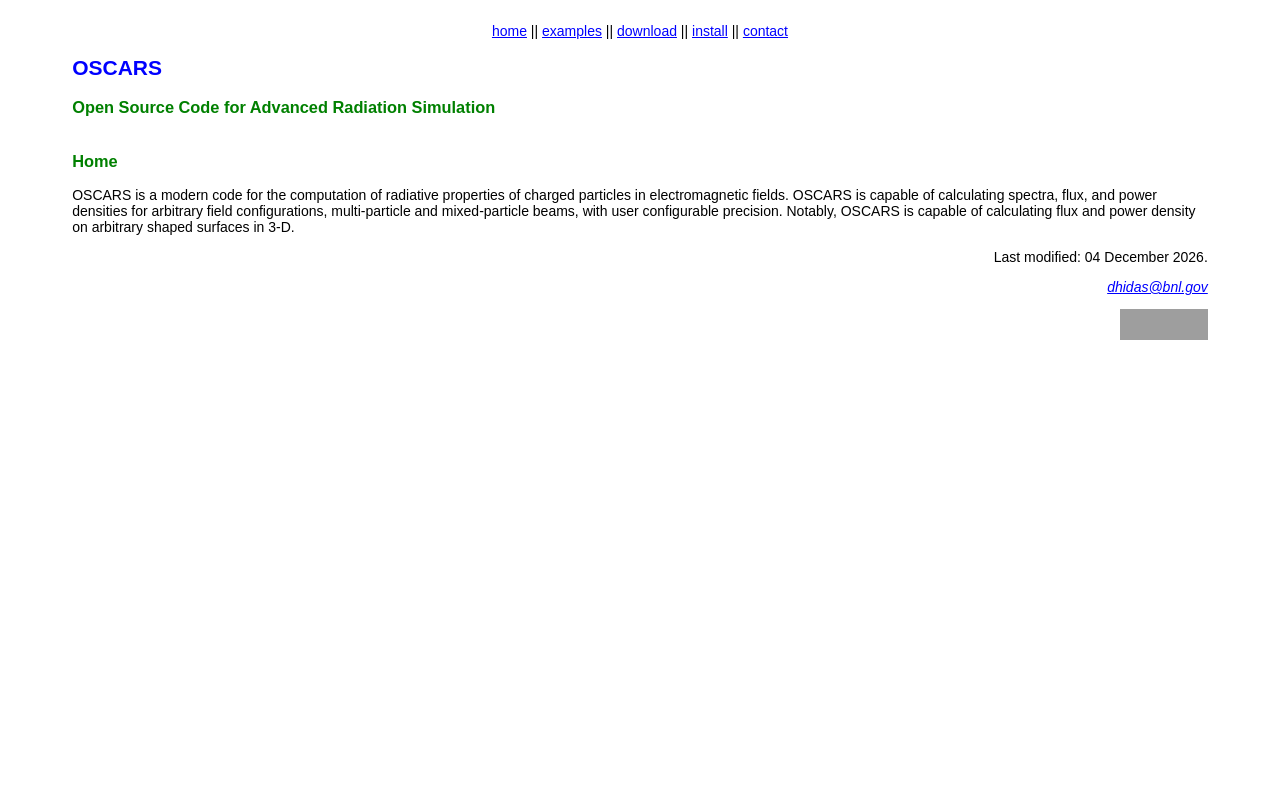
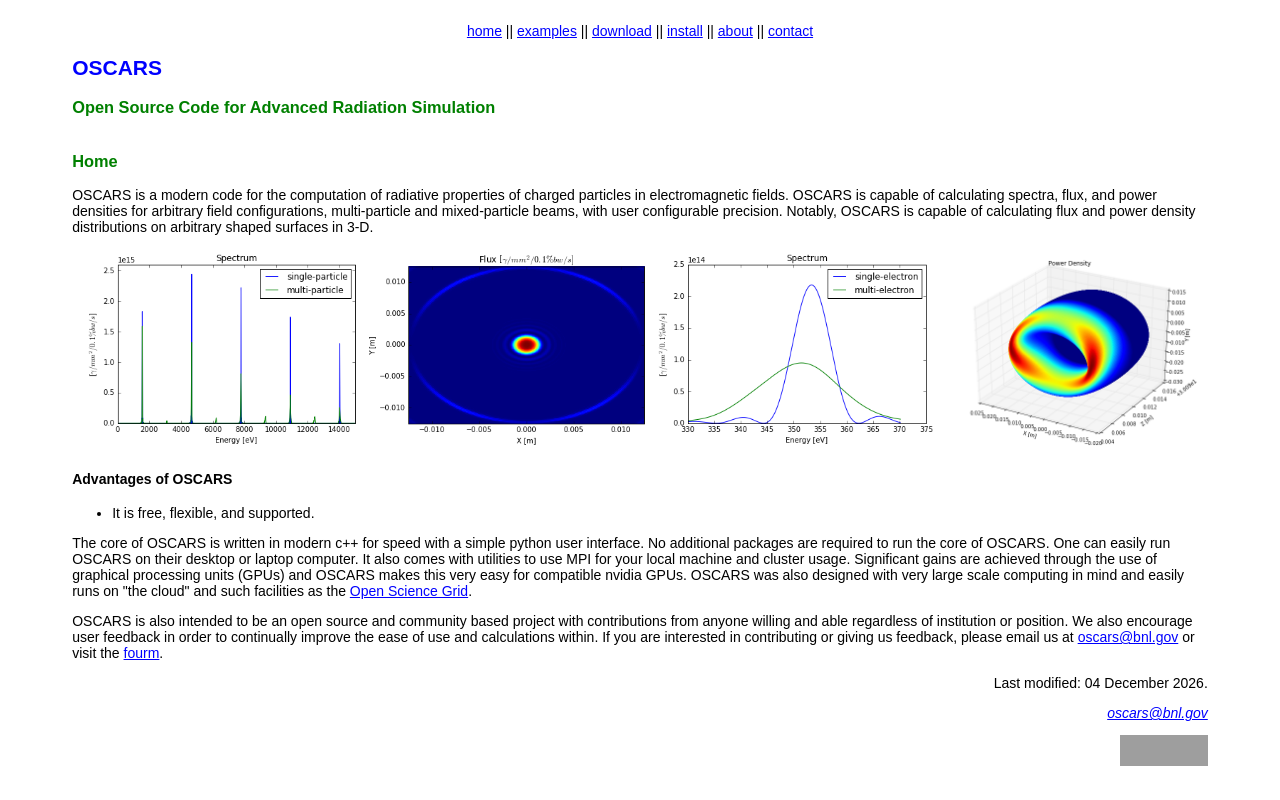
Before and after one commit to dhidas/OSCARSWeb, a PHP site: page / in a window 1280 px wide. Run offline with PHP 8.4, Linux system fonts and the light colour scheme; some libraries are stand-ins or nearby versions; grey boxes are pictures that could not be loaded.

Commit message:
add pictures

```diff
--- a/includes/footer.html
+++ b/includes/footer.html
@@ -1,12 +1,13 @@
 <!-- END BODY -->
+<?php date_default_timezone_set(UTC) ?>
 
 
 <p class="right">
-  <?php echo "Last modified: " . date ("d F Y.", getlastmod()); ?>
+  <?php echo "Last modified: " . date("d F Y.", getlastmod()); ?>
 </p>
 
 <address>
-  <a href="mailto:dhidas@bnl.gov">dhidas@bnl.gov</a>
+  <a href="mailto:oscars@bnl.gov">oscars@bnl.gov</a>
 </address>
 
 <p class="right">
--- a/includes/header.html
+++ b/includes/header.html
@@ -25,6 +25,8 @@
   ||
   <a href="install.php">install</a>
   ||
+  <a href="about.php">about</a>
+  ||
   <a href="contact.php">contact</a>
 </p>
 
--- a/index.php
+++ b/index.php
@@ -6,7 +6,27 @@
 
 
 <p>
-OSCARS is a modern code for the computation of radiative properties of charged particles in electromagnetic fields.  OSCARS is capable of calculating spectra, flux, and power densities for arbitrary field configurations, multi-particle and mixed-particle beams, with user configurable precision.  Notably, OSCARS is capable of calculating flux and power density on arbitrary shaped surfaces in 3-D.
+OSCARS is a modern code for the computation of radiative properties of charged particles in electromagnetic fields.  OSCARS is capable of calculating spectra, flux, and power densities for arbitrary field configurations, multi-particle and mixed-particle beams, with user configurable precision.  Notably, OSCARS is capable of calculating flux and power density distributions on arbitrary shaped surfaces in 3-D.
+</p>
+
+<p align="center">
+<img src="img/Spectrum.png" height="200" alt="Spectrum from planer undulator for single-particle and multi-partcial" />
+<img src="img/Flux.png"  height="200" alt="Flux from undulator on a rectangular surface" />
+<img src="img/Spectrum2.png" height="200" alt="Spectrum from planer undulator for single-particle and multi-partcial" />
+<img src="img/Torus3D.png"  height="200" alt="Power density from an EPU on a torus in 3D" />
+</p>
+
+
+<h4>Advantages of OSCARS</h4>
+<ul>
+  <li>It is free, flexible, and supported.</li>
+</ul>
+<p>
+The core of OSCARS is written in modern c++ for speed with a simple python user interface.  No additional packages are required to run the core of OSCARS.  One can easily run OSCARS on their desktop or laptop computer.  It also comes with utilities to use MPI for your local machine and cluster usage.  Significant gains are achieved through the use of graphical processing units (GPUs) and OSCARS makes this very easy for compatible nvidia GPUs.  OSCARS was also designed with very large scale computing in mind and easily runs on "the cloud" and such facilities as the <a href="http://opensciencegrid.org">Open Science Grid</a>.
+</p>
+
+<p>
+OSCARS is also intended to be an open source and community based project with contributions from anyone willing and able regardless of institution or position.  We also encourage user feedback in order to continually improve the ease of use and calculations within.  If you are interested in contributing or giving us feedback, please email us at <a href="mailto:oscars@bnl.gov">oscars@bnl.gov</a> or visit the <a href="forum.php">fourm</a>.
 </p>
 
 
@@ -14,6 +34,4 @@ OSCARS is a modern code for the computation of radiative properties of charged p
 
 
 
-
-
 <?php include("includes/footer.html"); ?>
```
Also changed, not shown: download.php (+20 -20 lines), img/Flux.png (added), img/Spectrum.png (added), img/Spectrum2.png (added), img/Torus3D.png (added).
